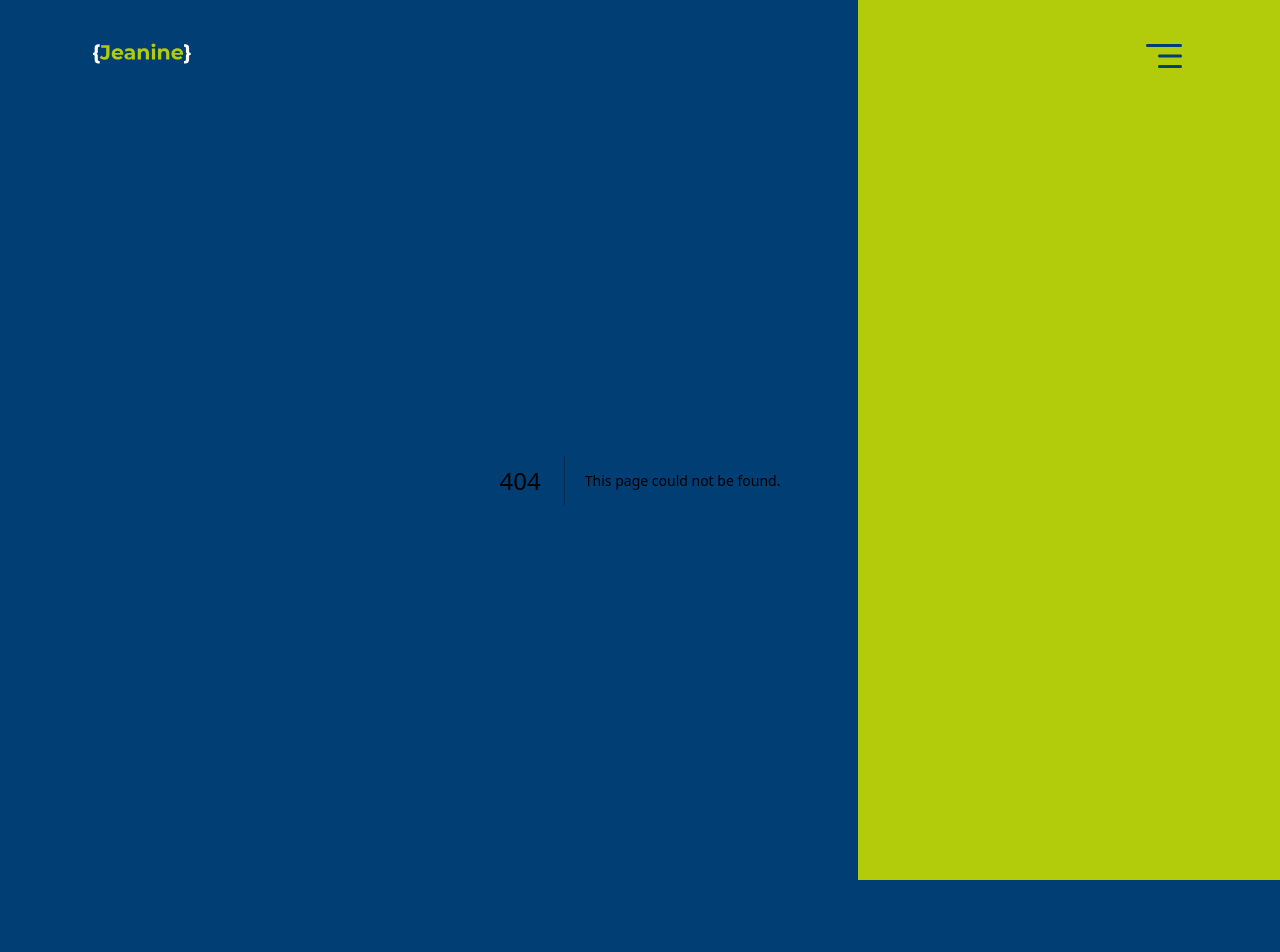
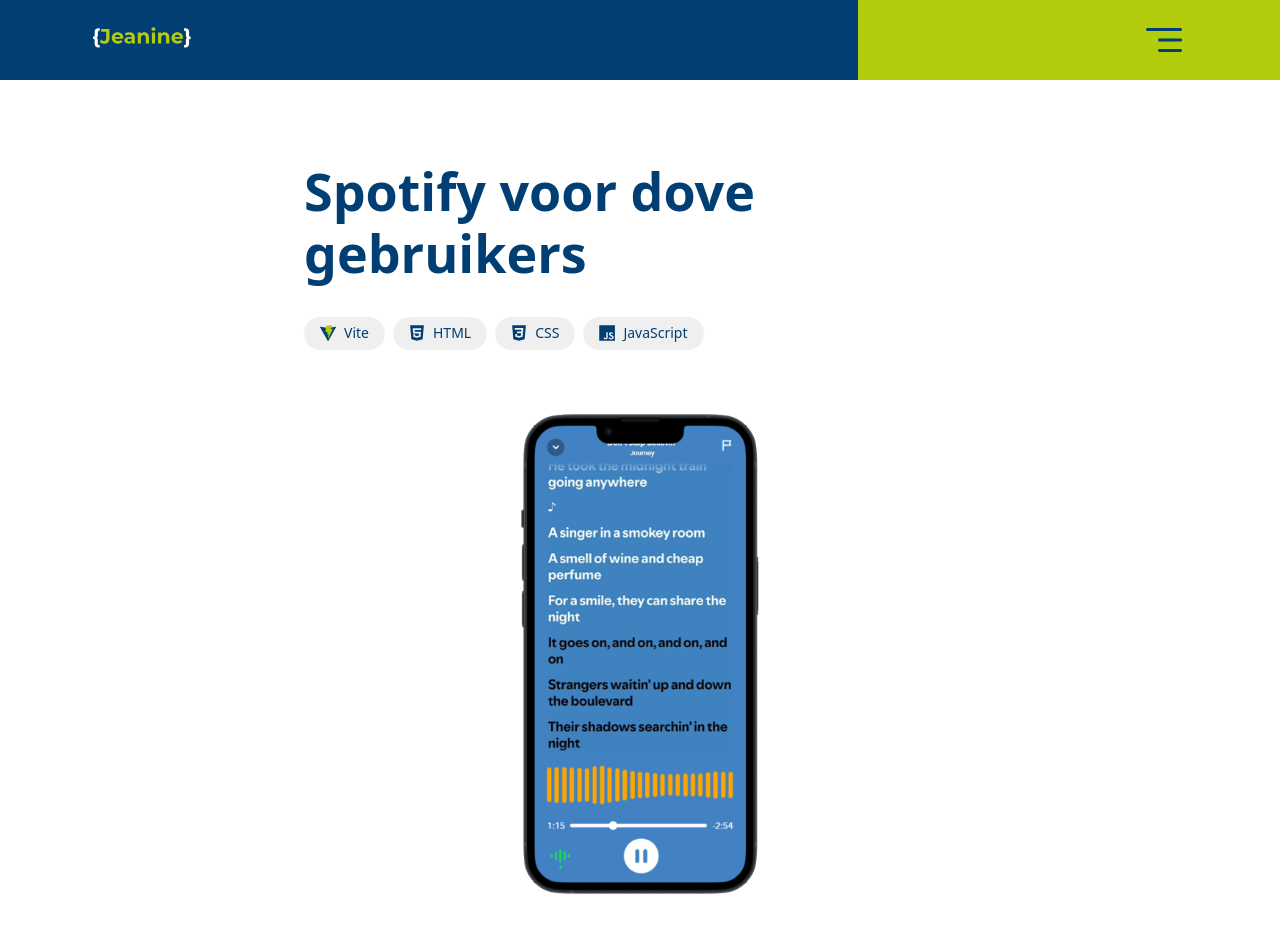
Before and after one commit to Jeanine96/portfolio_jeanine, a Next.js app: page /project2 in a window 1280 px wide. Before the commit this address had no page. Shown: the top 952 px of the page. Built offline with nearby package versions, Linux system fonts and the light colour scheme.

Commit message:
Made component for project detailview

```diff
--- a/app/globals.css
+++ b/app/globals.css
@@ -34,6 +34,7 @@
 
   /* Lineheight text */
   --leading-lineheight-text: 1.2;
+  --leading-lineheight-text-regular: 1.5;
 
   /* Font */
   --font-montserrat: var(--font-montserrat);
--- a/app/page.tsx
+++ b/app/page.tsx
@@ -1,4 +1,3 @@
-import Footer from "@/components/Footer";
 import IconsColumn from "@/components/ProgramLanguageIcon";
 import ProjectPage from "@/components/ProjectPage";
 
--- /dev/null
+++ b/app/project1/page.tsx
@@ -0,0 +1,27 @@
+import ProjectDetailView from "@/components/ProjectDetailView";
+
+export default function RunnovationProject() {
+  return (
+    <section className="bg-tertiary">
+      <ProjectDetailView
+        title={"Runnovation"}
+        tags={[
+          {
+            src: "/swiftui-icon-tag.svg",
+            alt: "swiftui-icon-tag",
+            text: "SwiftUI",
+          },
+        ]}
+        image={"/runnovation-screenshot.png"}
+        description={[
+          "In Nederland wordt de zorg duurder en lopen de wachttijden voor een behandeling op. Dit is ook het geval bij de Podotherapiepraktijken volgens de directeur van een praktijk.",
+          "Uit mijn literatuuronderzoek blijkt dat hardlopen een van de populairste sporten in Nederland is. Veel hardlopers krijgen vroeg of laat te maken met overbelastingsblessures, waarvoor zij vaak de podotherapeut raadplegen.",
+          "Uit interviews met hardlopers komt naar voren dat zij onvoldoende informatie hebben om overbelastingsblessures te voorkomen. Een belangrijke oorzaak is een verkeerd looppatroon, waarbij de druk te veel op één plek onder de voet komt te liggen. Dit kan ook invloed hebben op gewrichten hoger in het lichaam.",
+          "Om hardlopers inzicht te geven in hun looppatroon, kunnen zij inlegzolen met sensoren in hun hardloopschoenen leggen en deze via Bluetooth koppelen aan de Runnovation-app. Tijdens het hardlopen wordt bijgehouden hoe de druk onder de voeten is verdeeld. Wanneer er op een bepaalde plek te veel druk ontstaat, kan de hardloper via de app aan de virtuele podotherapeut vragen welke maatregelen hij of zij alvast kan nemen. Helpt dat niet, dan is het raadzaam om een podotherapeut te raadplegen.",
+          "Om het idee duidelijk te maken aan de doelgroep, heb ik in mijn prototype de druk onder de voeten gesimuleerd door op het scherm te drukken. Voor verdere ontwikkeling zijn inlegzolen met sensoren nodig die via Bluetooth met de app verbonden kunnen worden. Op die manier kan het concept daadwerkelijk getest worden door de doelgroep om te zien of het idee in de praktijk werkt.",
+          "Tijdens dit project heb ik geleerd om een native app te programmeren met SwiftUI. Daarnaast heb ik een API van een chatbot gebruikt om de virtuele podotherapeut werkend te maken.",
+        ]}
+      />
+    </section>
+  );
+}
--- /dev/null
+++ b/app/project2/page.tsx
@@ -0,0 +1,45 @@
+import ProjectDetailView from "@/components/ProjectDetailView";
+
+export default function SpotifyDeafUserProject() {
+  return (
+    <section className="bg-tertiary">
+      <ProjectDetailView
+        title={"Spotify voor dove gebruikers"}
+        tags={[
+          {
+            src: "/vite-icon.svg",
+            alt: "vite-icon-tag",
+            text: "Vite",
+          },
+          {
+            src: "/html5-icon-tag.svg",
+            alt: "html5-icon-tag",
+            text: "HTML",
+          },
+          {
+            src: "/css3-icon-tag.svg",
+            alt: "css3-icon-tag",
+            text: "CSS",
+          },
+          {
+            src: "/javascript-icon-tag.svg",
+            alt: "javascript-icon-tag",
+            text: "JavaScript",
+          },
+        ]}
+        image={"/spotify-dove-gebruiker-screenshot.png"}
+        description={[
+          "Sinds 2025 zijn de WCAG-richtlijnen aangescherpt om digitale producten toegankelijker te maken voor mensen met een beperking. Daarom onderzocht ik hoe Spotify toegankelijker kan worden voor dove gebruikers, zodat zij muziek beter kunnen ervaren.",
+
+          "Via literatuuronderzoek en interviews op YouTube heb ik onderzocht hoe dove mensen muziek beleven. Zij ervaren muziek vooral via trillingen van de bas en gebruiken songteksten om de muziek te begrijpen. Hoewel Spotify al songteksten toont, missen dove gebruikers een visuele weergave van de melodie en emotie van een nummer.",
+
+          "Op basis van deze inzichten heb ik een concept ontwikkeld waarin bij de songtekst in Spotify een visualisatie van de melodie en emotie wordt toegevoegd. Om de beleving te versterken kan de telefoon of smartwatch via haptische feedback meetrillen op het ritme van de muziek. Als dat niet voldoende is, kunnen speciale inlegzolen worden ontwikkeld die via Bluetooth meetrillen. Uit literatuuronderzoek blijkt namelijk dat trillende vloeren op festivals de muziekbeleving van dove mensen effectief versterken.",
+
+          "Voor mijn prototype richtte ik mij eerst op de visuele weergave. Ik maakte verschillende varianten en testte deze bij horende deelnemers die zich moesten inleven in dove gebruikers, zonder geluid. Hun feedback heb ik verwerkt in de uiteindelijke versie. Ondanks meerdere pogingen lukte het niet om het prototype te testen met dove gebruikers, waardoor ik hun directe feedback mis om het concept verder te ontwikkelen.",
+
+          "Tijdens dit project heb ik geleerd om component-based te werken in Vite. Volgende keer wil ik me verder verdiepen in het structureren van code volgens het C4-model en in het gebruik van duidelijkere benamingen.",
+        ]}
+      />
+    </section>
+  );
+}
--- /dev/null
+++ b/app/project3/page.tsx
@@ -0,0 +1,30 @@
+import ProjectDetailView from "@/components/ProjectDetailView";
+
+export default function IntershipBundelingProject() {
+  return (
+    <section className="bg-tertiary">
+      <ProjectDetailView
+        title={"Praktijkervaring bij Bundeling"}
+        tags={[
+          {
+            src: "/vuejs-icon-tag.svg",
+            alt: "vuejs-icon-tag",
+            text: "Vue.js",
+          },
+        ]}
+        image={"/bundeling.png"}
+        description={[
+          "Tijdens mijn derdejaarsstage heb ik een semester stage gelopen bij Bundeling. Dit bedrijf biedt een platform, beschikbaar als zowel mobiele app als webversie, waarmee organisaties al hun interne communicatie, documenten, processen en leden- of medewerkersinteracties samenbrengen in één omgeving. Het doel hiervan is om meer overzicht te creëren, de betrokkenheid te vergroten en efficiënter te werken.",
+
+          "Mijn opdracht bestond uit het aanpassen van de huidige webversie, zodat deze beter aansluit op de wensen en behoeften van de klanten. Daarmee wordt de concurrentiepositie van Bundeling op de markt versterkt, wat kan leiden tot groei en behoud van het klantenbestand.",
+
+          "Gedurende mijn stage heb ik ervaren hoe het er binnen een ICT-bedrijf aan toe gaat. Ik heb geleerd om volgens de Agile-methode te werken. Tijdens mijn stageopdracht heb ik het volledige proces doorlopen: van onderzoek en het ontwikkelen van prototypes in Figma tot het testen van deze prototypes en het programmeren van de uiteindelijke features.",
+
+          "De features heb ik toegevoegd aan de bestaande GitHub-repository van het bedrijf, waarbij ik gebruik heb gemaakt van Vue.js. Om een van de features functioneel te maken, heb ik API’s gebruikt om data uit de database op te halen en items te kunnen toevoegen of verwijderen. Door het gebruik van de database bleef de data behouden wanneer de webversie werd afgesloten.",
+
+          "Op basis van mijn stage heb ik interesse gekregen om te leren hoe ik zelf een database kan opzetten en gebruiken.",
+        ]}
+      />
+    </section>
+  );
+}
--- a/components/Header.tsx
+++ b/components/Header.tsx
@@ -1,7 +1,7 @@
 export default function Header() {
   return (
     <header>
-      <span className="flex-row flex justify-between pt-8 mx-[92px]">
+      <span className="flex-row flex justify-between py-4 mx-[92px] items-center">
         <img className="w-1/10" src="/logo_jeanine.svg" alt="Logo" />
         <span className="material-symbols-rounded text-primary !text-5xl">
           segment
--- /dev/null
+++ b/components/ProjectDetailView.tsx
@@ -0,0 +1,57 @@
+// components/ProjectDetail.tsx
+import Image from "next/image";
+import Tag from "./Tag";
+
+interface TagProps {
+  src: string;
+  alt: string;
+  text: string;
+}
+
+interface ProjectDetailProps {
+  title: string;
+  tags?: TagProps[];
+  image: string;
+  description: string | string[];
+}
+
+export default function ProjectDetailView({
+  title,
+  tags = [],
+  image,
+  description = "",
+}: ProjectDetailProps) {
+  return (
+    <div className="flex flex-col  max-w-2xl mx-auto py-20">
+      <h3 className="text-fontsize-h3 text-text-one font-h3 mb-8">{title}</h3>
+
+      <div className="flex flex-wrap gap-2">
+        {tags.map((tag, index) => (
+          <Tag key={index} {...tag} />
+        ))}
+      </div>
+
+      <div className="flex justify-center my-16">
+        <Image
+          src={image}
+          alt={title}
+          width={800}
+          height={600}
+          className="object-contain rounded-lg max-w-lg max-h-[60vh]"
+        />
+      </div>
+
+      <div className="text-text-one text-fontsize-body font-body leading-lineheight-text-regular">
+        {Array.isArray(description) ? (
+          description.map((para, idx) => (
+            <p key={idx} className="mb-4">
+              {para}
+            </p>
+          ))
+        ) : (
+          <p>{description}</p>
+        )}
+      </div>
+    </div>
+  );
+}
--- a/components/ProjectItem.tsx
+++ b/components/ProjectItem.tsx
@@ -63,7 +63,7 @@
           <div className="flex-1">{MediaElement}</div>
         )}
 
-        <p className="text-text-one text-fontsize-body font-body h-full flex-1">
+        <p className="text-text-one text-fontsize-body font-body leading-lineheight-text-regular h-full flex-1">
           {description}
         </p>
 
```
Also changed, not shown: public/runnovation-screenshot.png (added), public/spotify-dove-gebruiker-screenshot.png (added).
